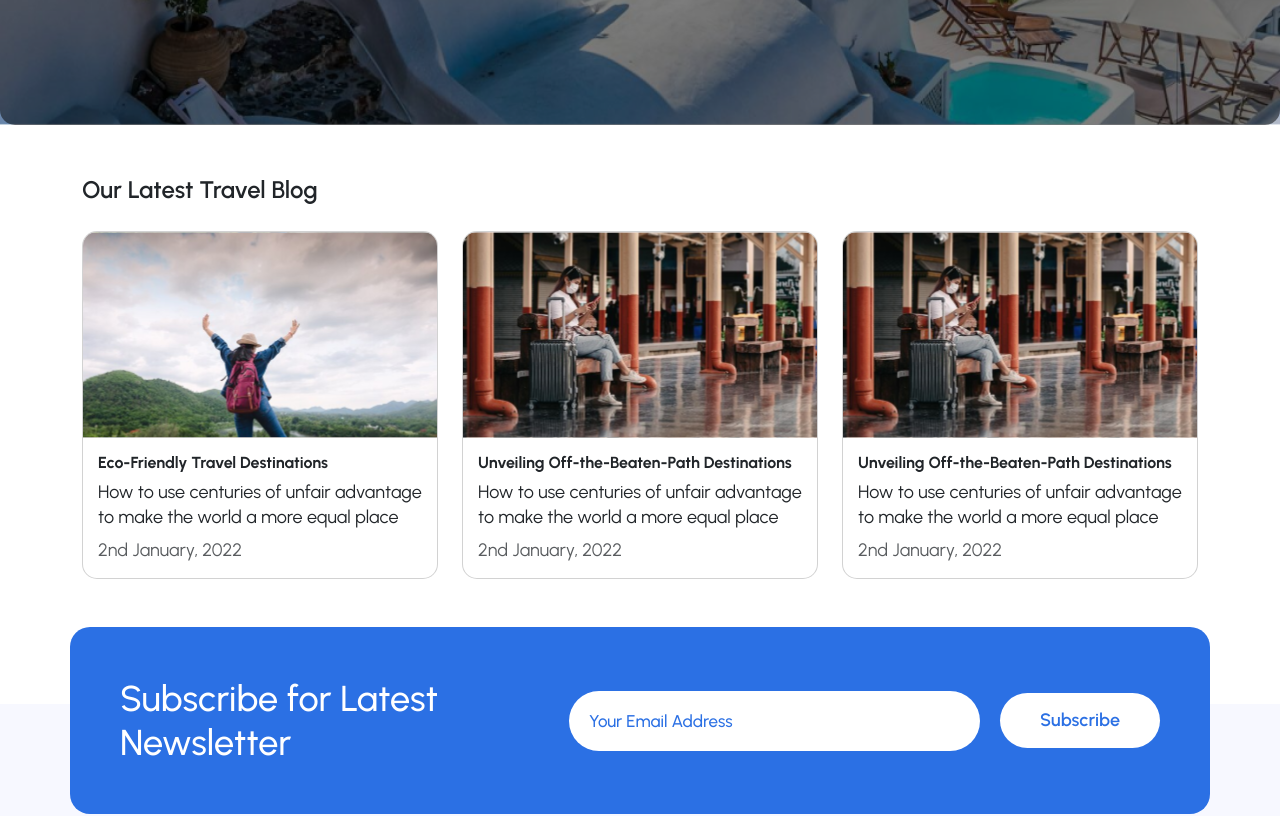
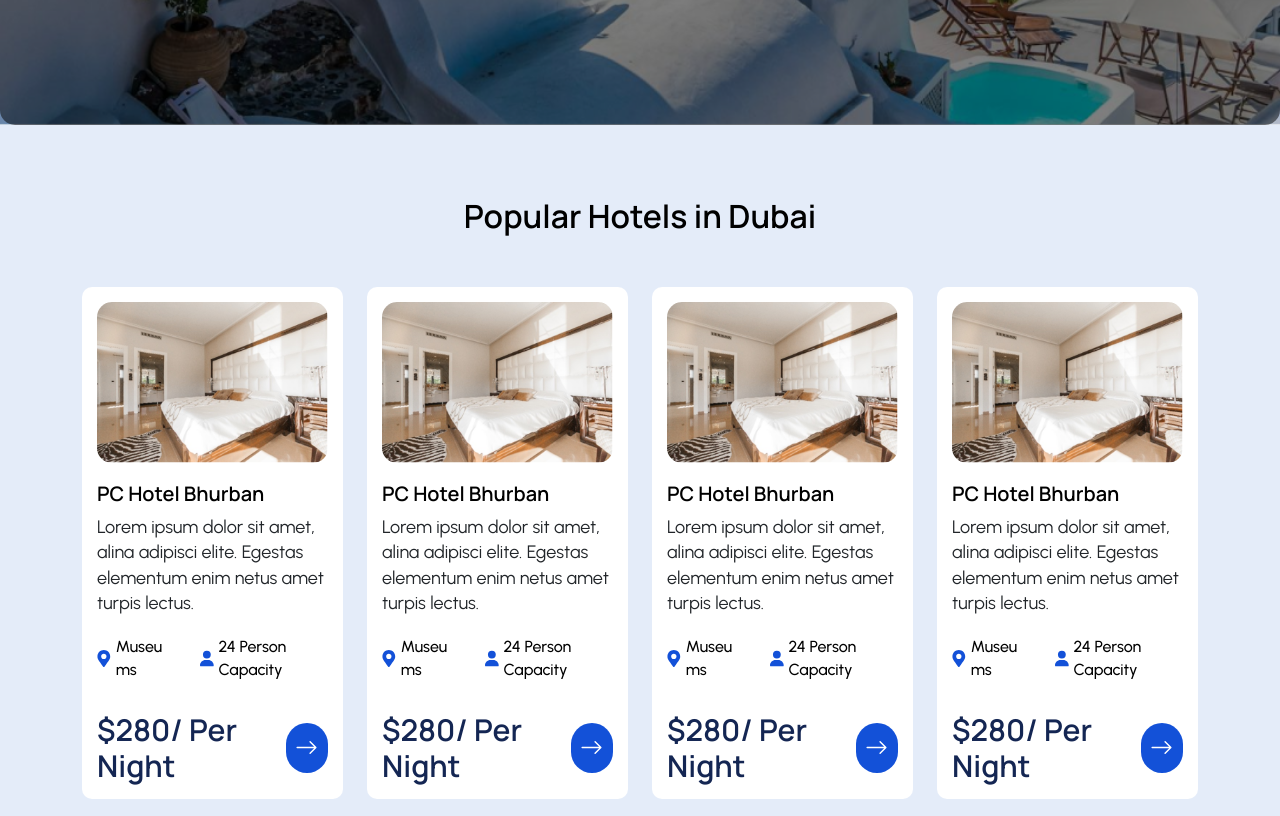
Before and after one commit to afzalimdad9/travel-mania, a Next.js app: page /hotels in a window 1280 px wide. Shown: the part 3000-3816 px from the top of the page. Built offline with nearby package versions, Linux system fonts and the light colour scheme.

Commit message:
feat: updated hotels in dubai section

```diff
--- a/src/Components/PopularHotelsDubai/index.jsx
+++ b/src/Components/PopularHotelsDubai/index.jsx
@@ -0,0 +1,64 @@
+import Image from "next/image";
+import Link from "next/link";
+import React from "react";
+import { FaMapMarkerAlt } from "react-icons/fa";
+import { FaUser } from "react-icons/fa6";
+import { BsArrowRight } from "react-icons/bs";
+
+const index = () => {
+  return (
+    <section className="hotel_sec">
+      <div className="container">
+        <div className="row">
+          <div className="col-md-12">
+            <div className="hotel-head">
+              <h6>Popular Hotels in Dubai</h6>
+            </div>
+          </div>
+        </div>
+        <div className="row">
+          {Array(4)
+            .fill(0)
+            .map((_, index) => (
+              <div key={index} className="col-lg-3 col-md-6 mb-4">
+                <div className="pop-hotel">
+                  <div className="hotel-img">
+                    <Image
+                      src={`/images/hotel-1.png`}
+                      layout="responsive"
+                      width={500}
+                      height={300}
+                      alt="img"
+                    />
+                  </div>
+                  <h6>PC Hotel Bhurban</h6>
+                  <p>
+                    Lorem ipsum dolor sit amet, alina adipisci elite. Egestas
+                    elementum enim netus amet turpis lectus.
+                  </p>
+                  <ul className="hotel-info">
+                    <li>
+                      <FaMapMarkerAlt /> <span>Museums</span>
+                    </li>
+                    <li>
+                      <FaUser /> <span>24 Person Capacity</span>
+                    </li>
+                  </ul>
+                  <div className="price">
+                    <h5>
+                      $280/ <span>Per Night</span>
+                    </h5>
+                    <Link href={"/"} className="price-link">
+                      <BsArrowRight />
+                    </Link>
+                  </div>
+                </div>
+              </div>
+            ))}
+        </div>
+      </div>
+    </section>
+  );
+};
+
+export default index;
--- a/src/pages/hotels.jsx
+++ b/src/pages/hotels.jsx
@@ -6,6 +6,7 @@ import Layout from "../layout/index";
 import LatestTravelBlog from "../Components/Blog";
 import DiscoverGreece from "../Components/DiscoverGreece";
 import ExploreStays from "../Components/ExploreStays";
+import PopularHotelsDubai from "../Components/PopularHotelsDubai";
 
 const hotels = () => {
   return (
@@ -22,6 +23,7 @@ const hotels = () => {
         <ExploreStays />
         <HotelBook />
         <DiscoverGreece />
+        <PopularHotelsDubai />
         <LatestTravelBlog />
       </Layout>
     </>
```
